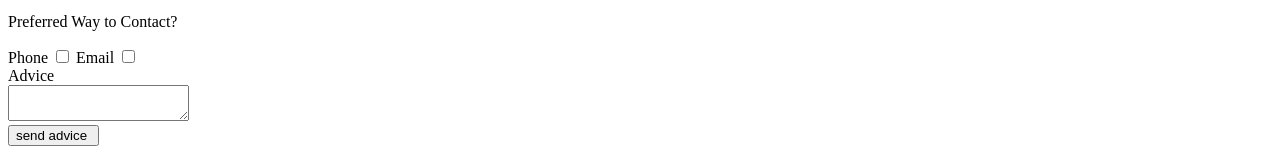
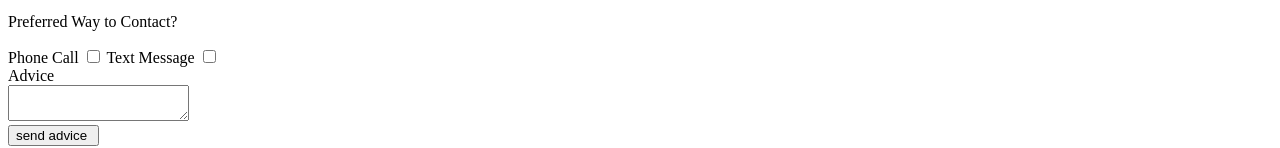
Before and after one commit to sdamiano-su/ist263, a plain HTML site: page lab04/contact.html in a window 1280 px wide. Shown: the part 1244-1392 px from the top of the page. Drawn offline with Linux system fonts and the light colour scheme.

Commit message:
done contact

```diff
--- a/lab04/contact.html
+++ b/lab04/contact.html
@@ -25,10 +25,10 @@
             <input type="text" id="fullname" name="fullname"><br>
 
             <p>Preferred Way to Contact?</p>
-            <label for = "method1">Phone</label>
-            <input type="checkbox" id= "method1" name="Phone">
-            <label for= "method2">Email</label>
-            <input type = "checkbox" id ="method2" name= "Email"><br>
+            <label for = "method1">Phone Call</label>
+            <input type="checkbox" id= "method1" name="PhoneCall">
+            <label for= "method2">Text Message</label>
+            <input type = "checkbox" id ="method2" name= "TextMessage"><br>
 
             <label for="advice">Advice</label><br>
             <textarea name= "advice" id="advice"></textarea><br>
```
